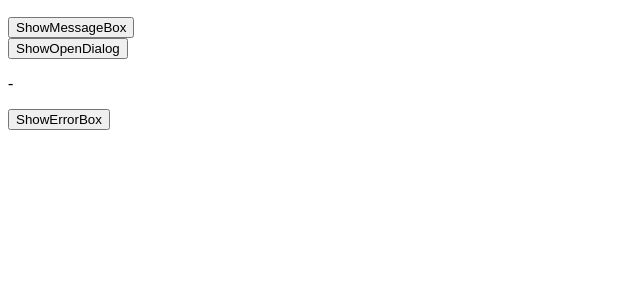
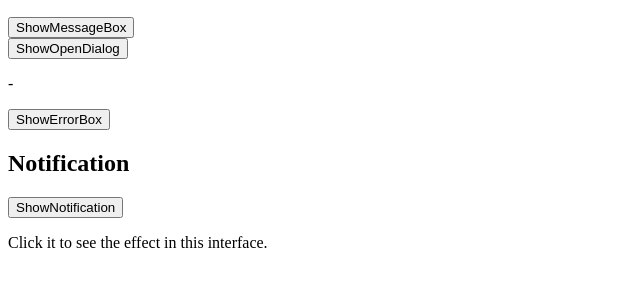
Before and after one commit to otaku1123/electron-study, an Electron app: page src/index.html in a window 800 px wide. Shown: the part 105-392 px from the top of the page, without its empty margins (0-640 px from the left). Drawn offline with Linux system fonts and the light colour scheme.

Commit message:
Notification(Renderer)のサンプルを追加

```diff
--- a/src/index.html
+++ b/src/index.html
@@ -22,6 +22,12 @@
                 <button id="btnShowErrorBox">ShowErrorBox</button>
             </div>
         </div>
+        <div>
+            <h2>Notification</h2>
+            <div>
+                <button id="btnNotification">ShowNotification</button>
+                <p id="output">Click it to see the effect in this interface.</p>
+            </div>
         </div>
     </section>
     <script src="renderer.js"></script>
--- a/src/renderer.js
+++ b/src/renderer.js
@@ -28,3 +28,10 @@ document.getElementById('btnShowErrorBox')
                 console.log('done')
             });
     });
+
+document.getElementById('btnNotification')
+    .addEventListener('click', () => {
+        console.log('show notification');
+        new Notification('notification title', { body: 'notification body' })
+            .onclick = () => document.getElementById("output").innerText = 'notification clicked';
+    });
```
